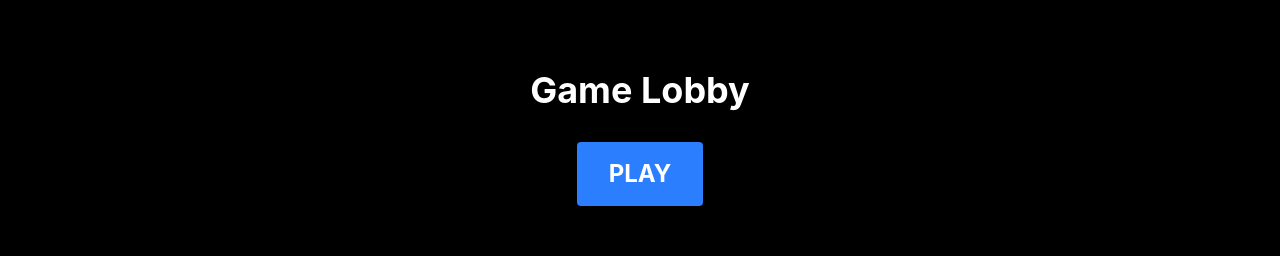
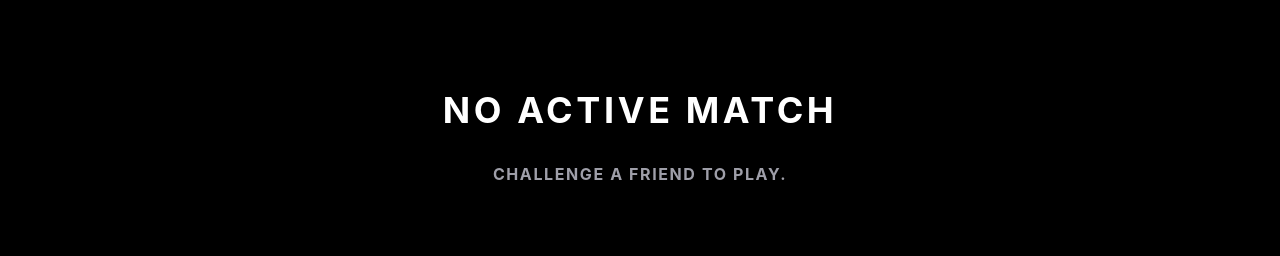
Before and after one commit to mist-interactive/frontend, a React (Vite) app: page /game in a window 1280 px wide. Shown: the part 304-560 px from the top of the page. Built offline with nearby package versions, Linux system fonts and the light colour scheme; no server answers; sample sign-in values are in the browser's storage.

Commit message:
refactor(ui): remove manual game lobby and auto-mount godot iframe

```diff
--- a/src/pages/Game.tsx
+++ b/src/pages/Game.tsx
@@ -1,4 +1,4 @@
-import { useState, useRef, useEffect } from "react";
+import { useRef, useEffect } from "react";
 import { useLocation } from "react-router-dom";
 
 // declare global interface for typescript
@@ -9,14 +9,14 @@ declare global {
 }
 
 export default function Game() {
-  // useState variable which controls iframe rendering
-  const [isGameReady, setIsGameReady] = useState(false);
+  // access the router location to extract state
+  const location = useLocation();
+  const matchId = location.state?.matchId;
 
-  // useRef hook to access the iframe DOM element
+  // useref hook to access the iframe dom element
   const iframeRef = useRef<HTMLIFrameElement>(null);
-  const location = useLocation();
 
-  // useEffect hook to listen for godot engine readiness
+  // useeffect hook to listen for godot engine readiness
   useEffect(() => {
     // handler for incoming messages from the window
     const handleMessage = (event: MessageEvent) => {
@@ -25,10 +25,9 @@ export default function Game() {
 
         // get it from local storage
         const token = localStorage.getItem("token");
-        const matchId = location.state?.matchId || "missing_match_id";
 
-        // ensure iframe, its window object, and the token exist before sending
-        if (iframeRef.current && iframeRef.current.contentWindow && token) {
+        // ensure iframe, its window object, the token, and matchid exist before sending
+        if (iframeRef.current && iframeRef.current.contentWindow && token && matchId) {
 
           // construct the payload with a specific type identifier
           const payload = {
@@ -38,36 +37,23 @@ export default function Game() {
           };
 
           // send the payload to the iframe with postmessage
-          // '*' allows any origin. !!!!!Change to specific domain in production!!!!
+          // '*' allows any origin. !!!!change to specific domain in production!!!!
           iframeRef.current.contentWindow.postMessage(payload, "*");
         }
       }
     };
+
     // attach the event listener to the global window
     window.addEventListener("message", handleMessage);
 
     // cleanup function to remove listener when component unmounts
     return () => window.removeEventListener("message", handleMessage);
-  }, [location.state]);
-
-  // handler that checks token and changes state
-  const handlePlay = () => {
-    // get it from local storage
-    const token = localStorage.getItem("token");
-
-    // check if token exists
-    if (token) {
-      // update state to render iframe into DOM
-      setIsGameReady(true);
-    } else {
-      console.error("Test token couldnt be found.");
-    }
-  };
+  }, [matchId]);
 
   return (
-    <div className="absolute inset-0 bg-black flex justify-center items-center flex-col">
-      {isGameReady ? (
-        /* phase 2 game is rendered */
+    <div className="absolute inset-0 bg-black flex justify-center items-center flex-col text-center">
+      {matchId ? (
+        /* game is rendered directly when matchid exists */
         <iframe
           ref={iframeRef}
           src="/game/index.html"
@@ -77,15 +63,14 @@ export default function Game() {
           title="Godot Game"
         />
       ) : (
-        /* phase 1 lobby */
+        /* fallback if user navigates here without an active match */
         <>
-          <h1 className="text-4xl font-bold mb-8 text-white">Game Lobby</h1>
-          <button
-            onClick={handlePlay}
-            className="bg-blue-500 hover:bg-blue-600 text-white px-8 py-4 rounded font-bold text-2xl transition-colors"
-          >
-            PLAY
-          </button>
+          <h1 className="text-4xl font-bold mb-8 text-white uppercase tracking-widest">
+            no active match
+          </h1>
+          <p className="text-zinc-400 font-bold uppercase tracking-widest">
+            challenge a friend to play.
+          </p>
         </>
       )}
     </div>
```
